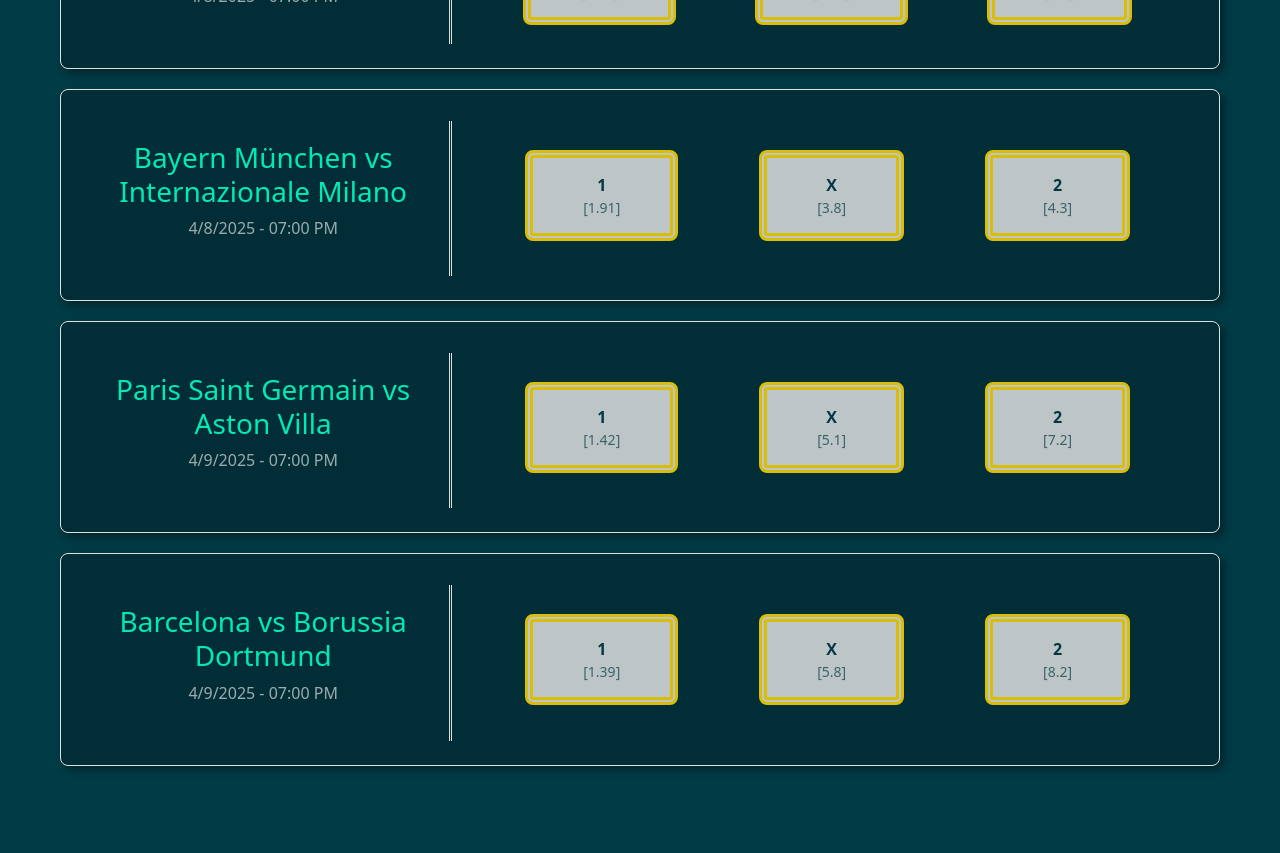
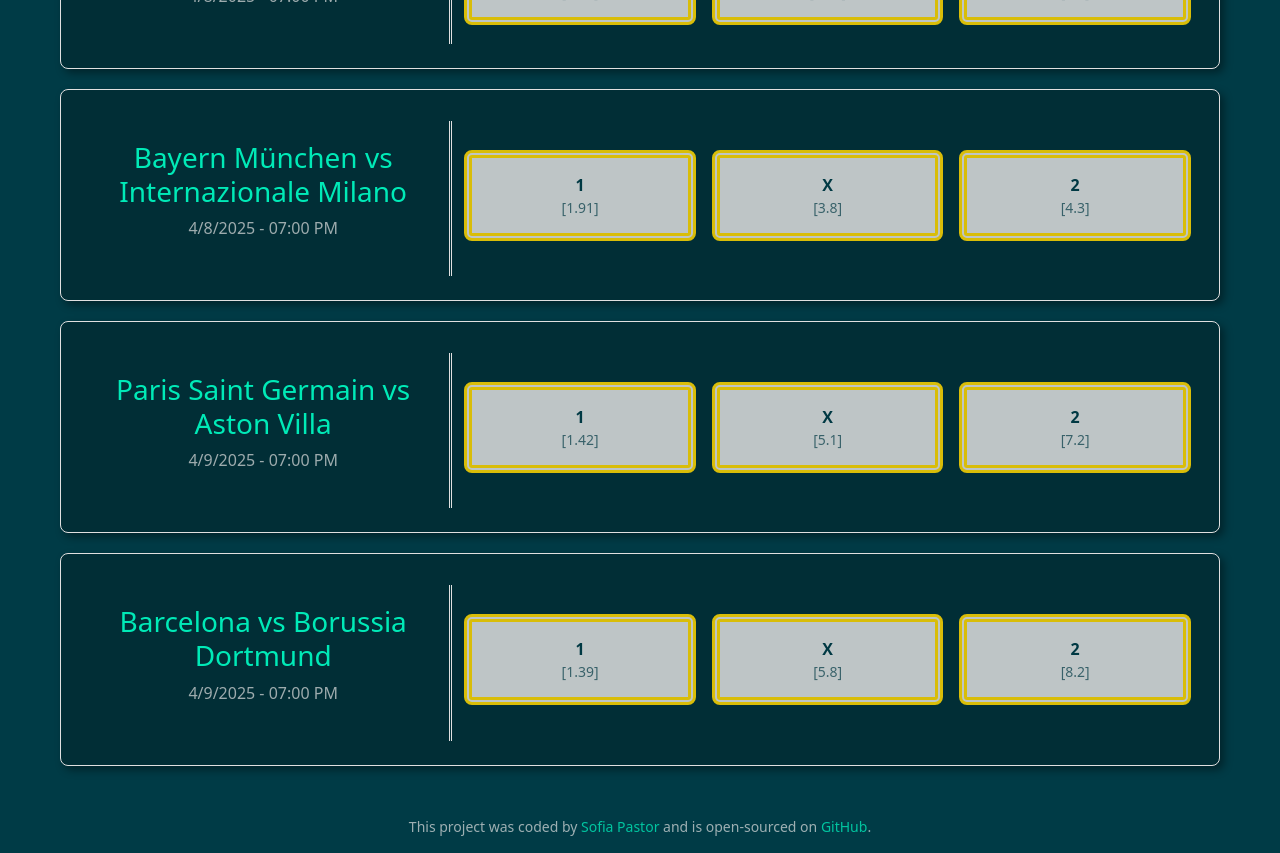
Before and after one commit to sofia-pastor/betting-simulator, a React (Vite) app: page / in a window 1280 px wide. Shown: the part 320-1173 px from the top of the page. Before the commit the page ends 1106 px from the top, so only its background shows below. Built offline with nearby package versions, Linux system fonts and the light colour scheme; no server answers.

Commit message:
added final styling touches

```diff
--- a/src/App.css
+++ b/src/App.css
@@ -20,6 +20,22 @@
 h3 {
   color: var(--heading-secondary-color);
   opacity: 0.9;
+}
+
+footer {
+  margin-top: 50px;
+  font-size: 14px;
+  text-align: center;
+}
+
+footer a {
+  text-decoration: none;
+  color: var(--heading-secondary-color);
+}
+
+footer a:hover {
+  color: var(--accent-color);
+  text-decoration: underline;
 }
 
 .GameList .table-header {
@@ -55,3 +71,27 @@
   border: 4px double var(--accent-color);
   transform: scale(1.005);
 }
+
+@media (max-width: 992px) {
+  .GameCard .game-info {
+    border-right: none;
+    border-bottom: 3px double var(--heading-color);
+    padding: 10px;
+    margin-bottom: 35px;
+  }
+}
+
+@media (max-width: 768px) {
+  .BetTicket .game-bet-info {
+    margin: 0 0 30px;
+  }
+}
+
+@media (max-width: 576px) {
+  .Navbar .navbar-brand {
+    border-right: none;
+  }
+  .Navbar .navbar-nav.icon-list {
+    margin-top: 10px;
+  }
+}
--- a/src/App.jsx
+++ b/src/App.jsx
@@ -76,7 +76,7 @@
   }, []);
 
   return (
-    <div>
+    <div className="App">
       <Navbar
         betHistory={betHistory}
         walletBalance={walletBalance}
@@ -91,6 +91,24 @@
         onConfirmBet={handleConfirmBet}
         walletBalance={walletBalance}
       />
+      <footer>
+        <div className="container">
+          <p>
+            This project was coded by{" "}
+            <a href="https://github.com/sofia-pastor" target="_blank">
+              Sofia Pastor
+            </a>{" "}
+            and is open-sourced on{" "}
+            <a
+              href="https://github.com/sofia-pastor/betting-simulator"
+              target="_blank"
+            >
+              GitHub
+            </a>
+            .
+          </p>
+        </div>
+      </footer>
     </div>
   );
 }
--- a/src/BetTicket.jsx
+++ b/src/BetTicket.jsx
@@ -79,7 +79,7 @@
         <div className="bet-ticket">
           <div className="container">
             <div className="row align-items-center">
-              <div className="col-6">
+              <div className="col-md-6 game-bet-info">
                 <h3>Current Bet</h3>
                 <p>
                   <span className="match-teams">
@@ -92,7 +92,7 @@
                   Odd: <strong>{bet.odd}</strong>
                 </p>
               </div>
-              <div className="col-6">
+              <div className="col-md-6">
                 <form onSubmit={handleSubmit}>
                   <div className="row">
                     <label>
--- a/src/GameCard.css
+++ b/src/GameCard.css
@@ -24,22 +24,17 @@
   opacity: 0.7;
 }
 
-.GameCard .buttons {
-  display: flex;
-  justify-content: space-evenly;
-}
-
 .GameCard button {
   background-color: var(--heading-color);
   color: #003b46;
   opacity: 0.85;
-  margin: 0 20px;
   padding: 15px 50px;
   border: 8px double var(--accent-color);
   border-radius: 8px;
   font-weight: 700;
   font-size: 16px;
   transition: all 200ms ease-in-out;
+  width: 100%;
 }
 
 .GameCard button:hover {
--- a/src/GameCard.jsx
+++ b/src/GameCard.jsx
@@ -6,7 +6,7 @@
     <div className="GameCard">
       <div className="container"></div>
       <div className="row align-items-center game-card">
-        <div className="col-4 game-info">
+        <div className="col-lg-4 game-info">
           <h3>
             {game.homeTeam} vs {game.awayTeam}
           </h3>
@@ -18,17 +18,21 @@
             })}
           </p>
         </div>
-        <div className="col-8 buttons">
+        <div className="col-lg-8 buttons">
+          <div className="row g-3">
+            <div className="col-md-4">
               <button
                 onClick={() => onSelectBet(game, "homeWin", game.odds.homeWin)}
               >
                 1<div className="odds">[{game.odds.homeWin}]</div>
               </button>
-
+            </div>
+            <div className="col-md-4">
               <button onClick={() => onSelectBet(game, "draw", game.odds.draw)}>
                 X <div className="odds">[{game.odds.draw}]</div>
               </button>
-
+            </div>
+            <div className="col-md-4">
               <button
                 onClick={() => onSelectBet(game, "awayWin", game.odds.awayWin)}
               >
@@ -37,5 +41,7 @@
             </div>
           </div>
         </div>
+      </div>
+    </div>
   );
 }
--- a/src/Navbar.css
+++ b/src/Navbar.css
@@ -2,6 +2,20 @@
   background-color: #012e36;
   padding: 15px 0;
   margin-bottom: 50px;
+}
+
+.Navbar .navbar-toggler {
+  border: 1px solid #003b46;
+}
+
+.Navbar .navbar-toggler:focus {
+  outline: none;
+  border: 5px solid #003b46;
+  box-shadow: none;
+}
+
+.Navbar .navbar-toggler-icon {
+  filter: invert(1);
 }
 
 .Navbar .navbar-brand {
--- a/src/Navbar.jsx
+++ b/src/Navbar.jsx
@@ -32,13 +32,6 @@
           </button>
           <div className="collapse navbar-collapse" id="navbarNavDropdown">
             <ul className="navbar-nav icon-list">
-              <li className="nav-item icon">
-                <a className="nav-link active" aria-current="page" href="#">
-                  <FontAwesomeIcon icon={faMoon} /> |{" "}
-                  <FontAwesomeIcon icon={faSun} className="sun-icon" />
-                </a>
-              </li>
-
               <li className="nav-item dropdown icon">
                 <a
                   className="nav-link dropdown-toggle"
```
Lines whose indentation alone changed are shown as unchanged.
